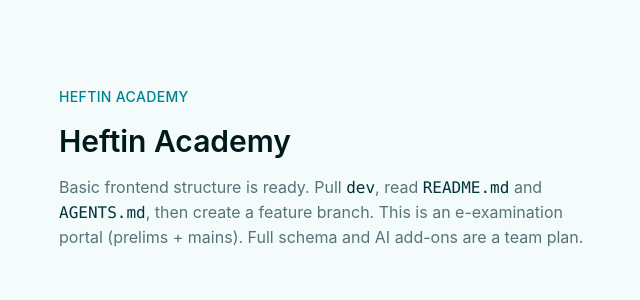
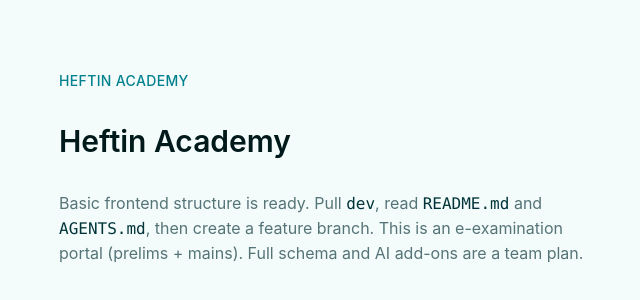
Before and after one commit to nehal1222/HeftinFront-end, a React (Vite) app: page / in a window 1280 px wide. Shown: the part 232-532 px from the top of the page, without its empty margins (317-957 px from the left). Built offline with nearby package versions, Linux system fonts and the light colour scheme.

Commit message:
Align homepage with design system conventions

```diff
--- a/src/pages/HomePage.tsx
+++ b/src/pages/HomePage.tsx
@@ -2,7 +2,7 @@ import { APP_NAME } from '@/lib/constants'
 
 export function HomePage() {
   return (
-    <main className="mx-auto flex min-h-screen max-w-xl flex-col justify-center gap-4 px-6">
+    <main className="mx-auto flex min-h-screen max-w-xl flex-col justify-center gap-section px-page">
       <p className="text-sm font-medium uppercase tracking-wide text-primary">Heftin Academy</p>
       <h1 className="text-3xl font-semibold text-foreground-strong">{APP_NAME}</h1>
       <p className="text-muted">
```
Also changed, not shown: 1 other file (tests, documents, lock files or other folders).
